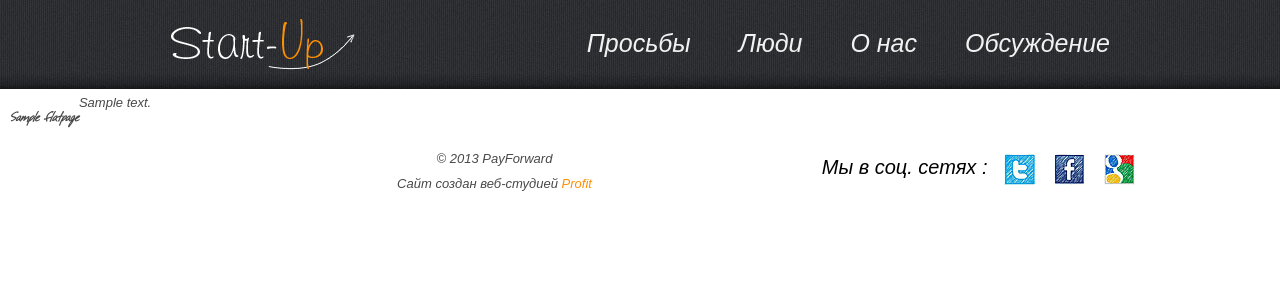
After one commit to Biowulf513/tasks, a Django app: template tasks/templates/flatpages/default.html in a window 1280 px wide. The commit adds this page. Shown: the top 300 px of the page. Run offline with Django 3.2, Linux system fonts and the light colour scheme; the template is opened without the code that fills it: most values are stand-ins (such as "Sample title", 1, 10 or a date in 2020); data that the repository does not hold is empty.

Commit message:
add static pages

```diff
--- a/mysite/settings.py
+++ b/mysite/settings.py
@@ -37,7 +37,9 @@ INSTALLED_APPS = (
     'django.contrib.sessions',
     'django.contrib.messages',
     'django.contrib.staticfiles',
+    'django.contrib.sites',
     'tasks',
+    'django.contrib.flatpages',
     # 'south',
 )
 
@@ -48,7 +50,7 @@ MIDDLEWARE_CLASSES = (
     'django.contrib.auth.middleware.AuthenticationMiddleware',
     'django.contrib.auth.middleware.SessionAuthenticationMiddleware',
     'django.contrib.messages.middleware.MessageMiddleware',
-    # 'django.contib.flatpages.middleware.FlatpageFullbackMiddleware',
+    'django.contrib.flatpages.middleware.FlatpageFallbackMiddleware',
     'django.middleware.clickjacking.XFrameOptionsMiddleware',
     'django.middleware.security.SecurityMiddleware',
 )
--- /dev/null
+++ b/tasks/templates/flatpages/default.html
@@ -0,0 +1,5 @@
+{% extends 'tasks/base.html' %}
+{% block content %}
+<h1>{{ flatpage.title }}</h1>
+{{ flatpage.content }}
+{% endblock %}
--- a/tasks/templates/tasks/base.html
+++ b/tasks/templates/tasks/base.html
@@ -31,7 +31,7 @@
                 <ul class="menu">
                     <li><a href="/tasks">Просьбы</a></li>
                     <li><a href="/people">Люди</a></li>
-                    <li><a href="/page/about">О нас</a></li>
+                    <li><a href="/about/">О нас</a></li>
                     <li><a href="/comments">Обсуждение</a></li>
                 </ul>
             </nav>
--- a/tasks/urls.py
+++ b/tasks/urls.py
@@ -8,4 +8,5 @@ urlpatterns = [
     url(r'^tasks/$', views.tasks, name='tasks'),
     url(r'^profile/([0-9]+)?/$', views.profile, name='profile'),
     url(r'^people/$', views.people, name='people'),
+    url(r'^(?P<url>about/)$', 'django.contrib.flatpages.views.flatpage'),
 ]
```
Also changed, not shown: task_photos/300px-Urbanherovantbarreeltje.JPG (added), tasks/migrations/0002_task_task_photo.py (added).
